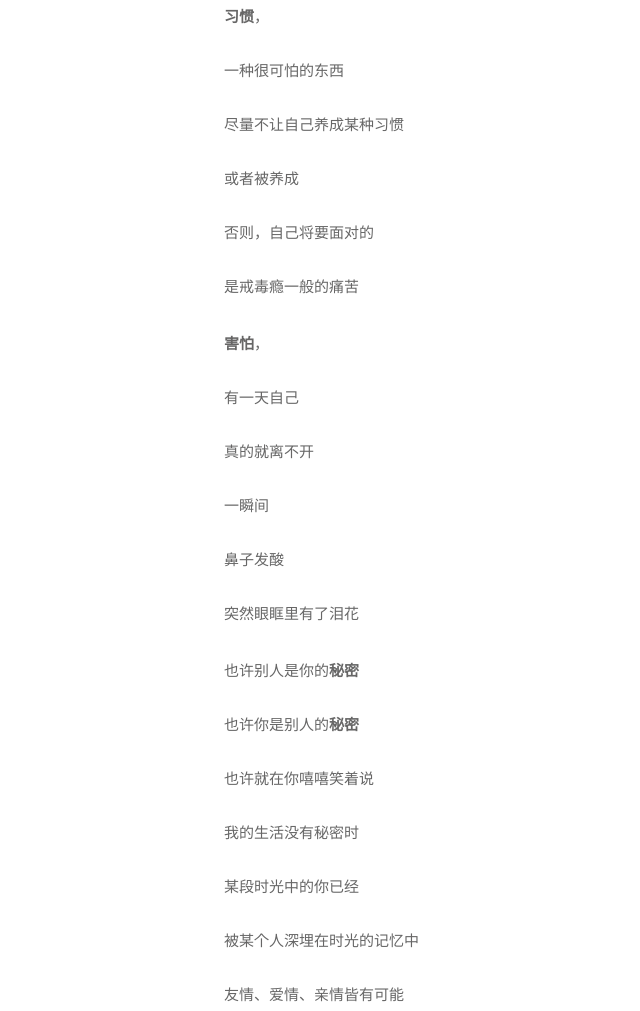
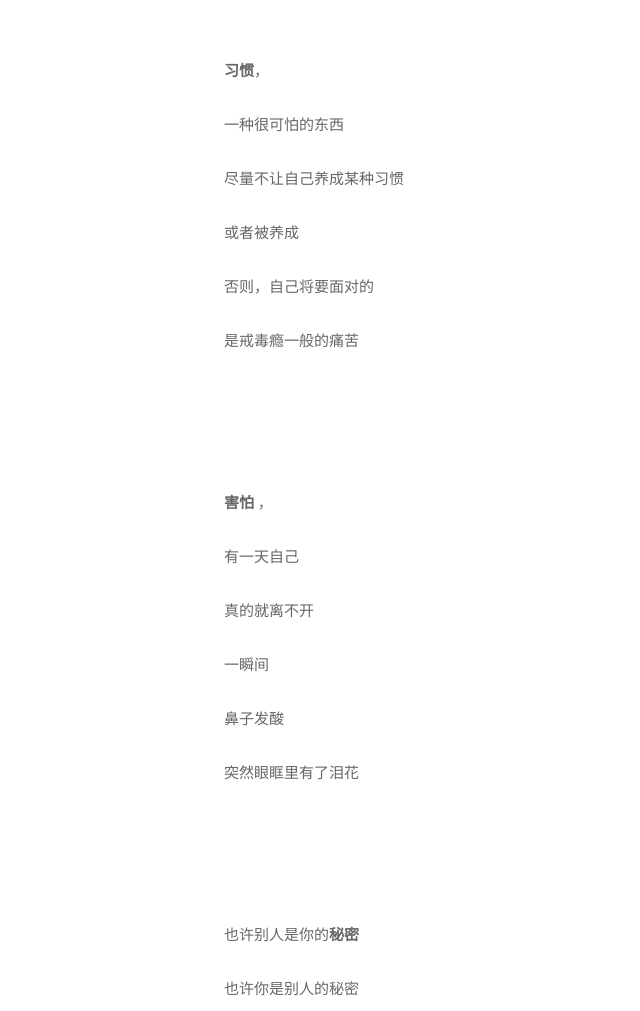
Before and after one commit to soledadmg/soledadmg.github.io, a plain HTML site: page 2017/02/05/秘密/index.html in a window 1280 px wide. Shown: the part 636-1647 px from the top of the page, without its empty margins (46-686 px from the left). Drawn offline with Linux system fonts and the light colour scheme; a script that the page names is missing.

Commit message:
Site updated: 2017-02-05 14:06:06

```diff
--- a/2017/02/05/秘密/index.html
+++ b/2017/02/05/秘密/index.html
@@ -89,9 +89,7 @@
 
 
 	<div class='post-body mb'>
-		<p><strong>习惯</strong>，<br><br>一种很可怕的东西<br><br>尽量不让自己养成某种习惯<br><br>或者被养成<br><br>否则，自己将要面对的<br><br>是戒毒瘾一般的痛苦<br></p>
-<p><strong>害怕</strong>，<br><br>有一天自己<br><br>真的就离不开<br><br>一瞬间<br><br>鼻子发酸<br><br>突然眼眶里有了泪花<br></p>
-<p>也许别人是你的<strong>秘密</strong><br><br>也许你是别人的<strong>秘密</strong><br><br>也许就在你嘻嘻笑着说<br><br>我的生活没有秘密时<br><br>某段时光中的你已经<br><br>被某个人深埋在时光的记忆中<br><br>友情、爱情、亲情皆有可能<br></p>
+		<p><br><br><strong>习惯</strong>，<br><br>一种很可怕的东西<br><br>尽量不让自己养成某种习惯<br><br>或者被养成<br><br>否则，自己将要面对的<br><br>是戒毒瘾一般的痛苦<br><br><br><br><br><br><strong>害怕</strong> ，<br><br>有一天自己<br><br>真的就离不开<br><br>一瞬间<br><br>鼻子发酸<br><br>突然眼眶里有了泪花<br><br><br><br><br><br>也许别人是你的<strong>秘密</strong><br><br>也许你是别人的秘密<br><br>也许就在你嘻嘻笑着说<br><br>我的生活没有秘密时<br><br>某段时光中的你已经<br><br>被某个人深埋在时光的记忆中<br><br>友情、爱情、亲情皆有可能<br></p>
 
 	</div>
 	<div class="meta split">
```
